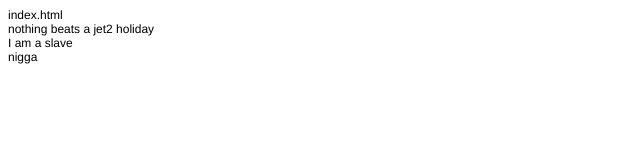
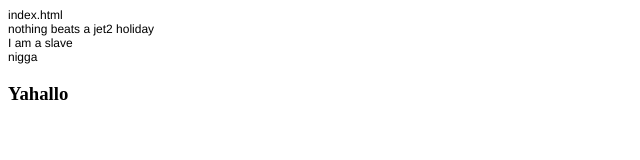
Before and after one commit to zico091/zammeeta, a plain HTML site: page index.html in a window 1280 px wide. Shown: the full height of the page, 0-640 px from the left. Drawn offline with Linux system fonts and the light colour scheme.

Commit message:
edited your file sorry :-)

```diff
--- a/index.html
+++ b/index.html
@@ -17,5 +17,6 @@
   <p class="p1"><span class="s1">I am a slave </span></p>
 
 <p class="p1"><span class="s1">nigga<span class="Apple-converted-space"> </span></span></p>
+<h3>Yahallo<h3>
 </body>
 </html>
```
